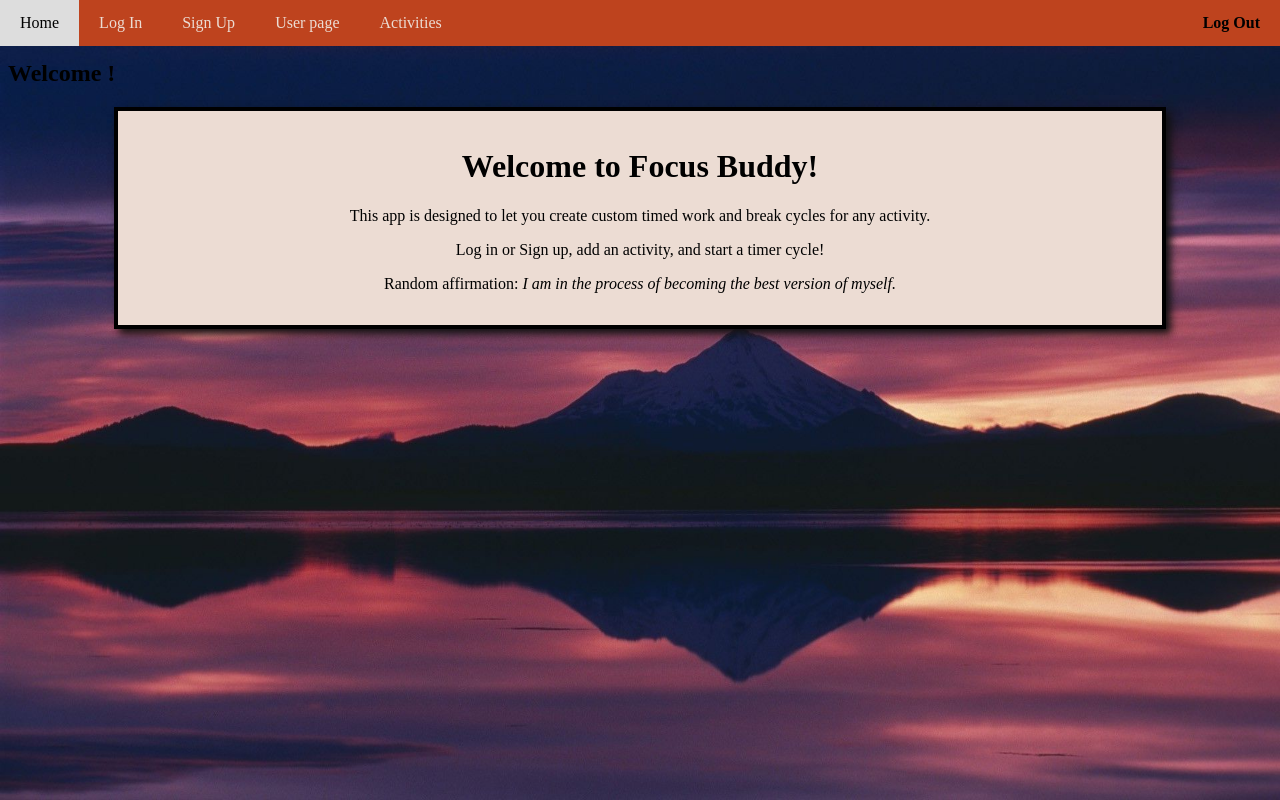
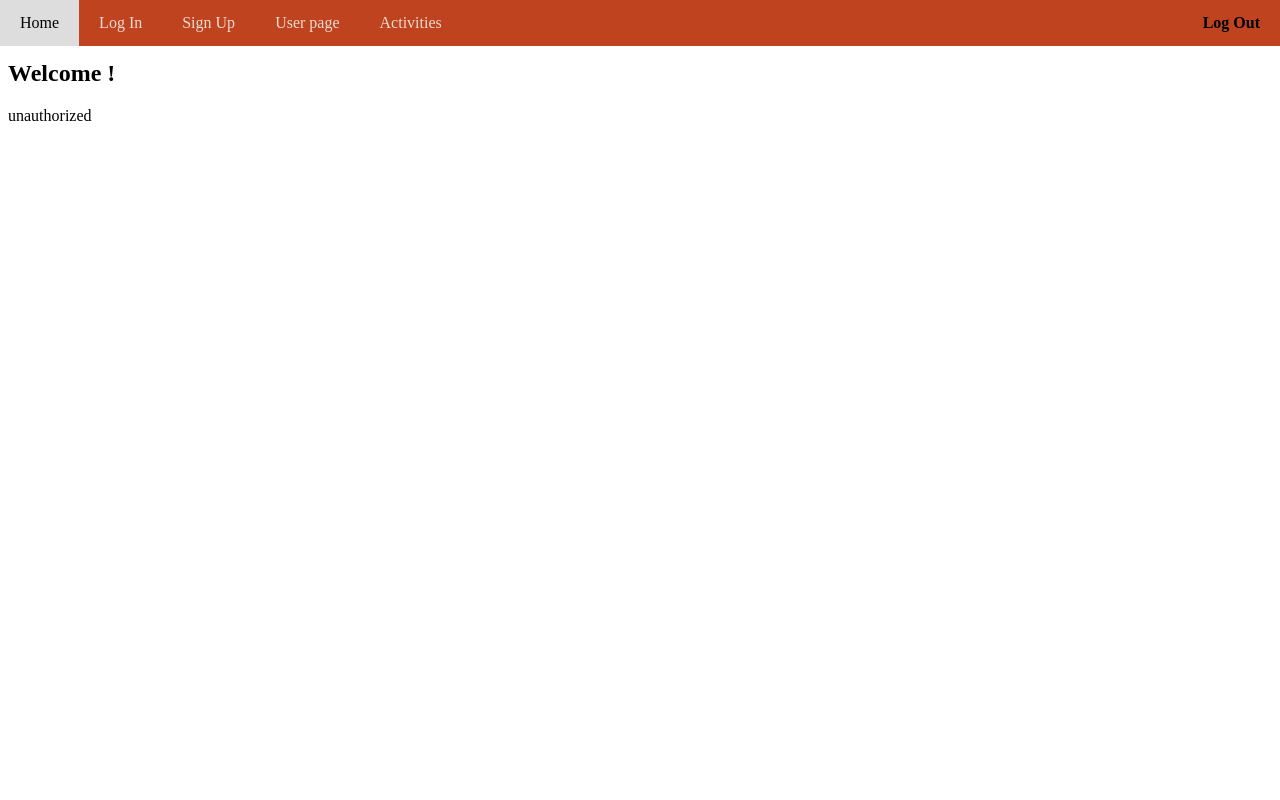
Before and after one commit to SLarkworthy/focus-timers-frontend, a React (Create React App) app: page /users/1 in a window 1280 px wide. Before the commit this address led to /. Built offline with nearby package versions, Linux system fonts and the light colour scheme; no server answers.

Commit message:
Added auth logic to user page

```diff
--- a/src/components/Routes.js
+++ b/src/components/Routes.js
@@ -23,8 +23,9 @@ const routes = (props) => {
                  <Route exact path="/login" render={props => (
                      <Login history={props.history} />
                 )} />
-                <Route path="/users/:id" exact render={() => (
-                    props.loggedIn ? <UserContainer /> : <Redirect to="/" />
+                <Route path="/users/:id" exact render={(props) => (
+                    // props.loggedIn ? <UserContainer /> : <Redirect to="/" />
+                    <UserContainer params={props.match.params}/>
                 )}/>
                 <Route path="/activities" exact render={() => (
                     <ActivityContainer />
--- a/src/components/UserContainer.js
+++ b/src/components/UserContainer.js
@@ -7,14 +7,18 @@ import ActivityContainer from './ActivityContainer'
 
 class UserContainer extends Component {
 
-    componentDidMount() {
-
+    pageContent = () => {
+        if (parseInt(this.props.params.id) === this.props.currentUser.id) {
+            return <User />;
+        } else {
+            return "unauthorized";
+        }
     }
 
     render() {
         return (
             <div>
-                <User />
+                {this.pageContent()}
             </div>
         )
     }
```
